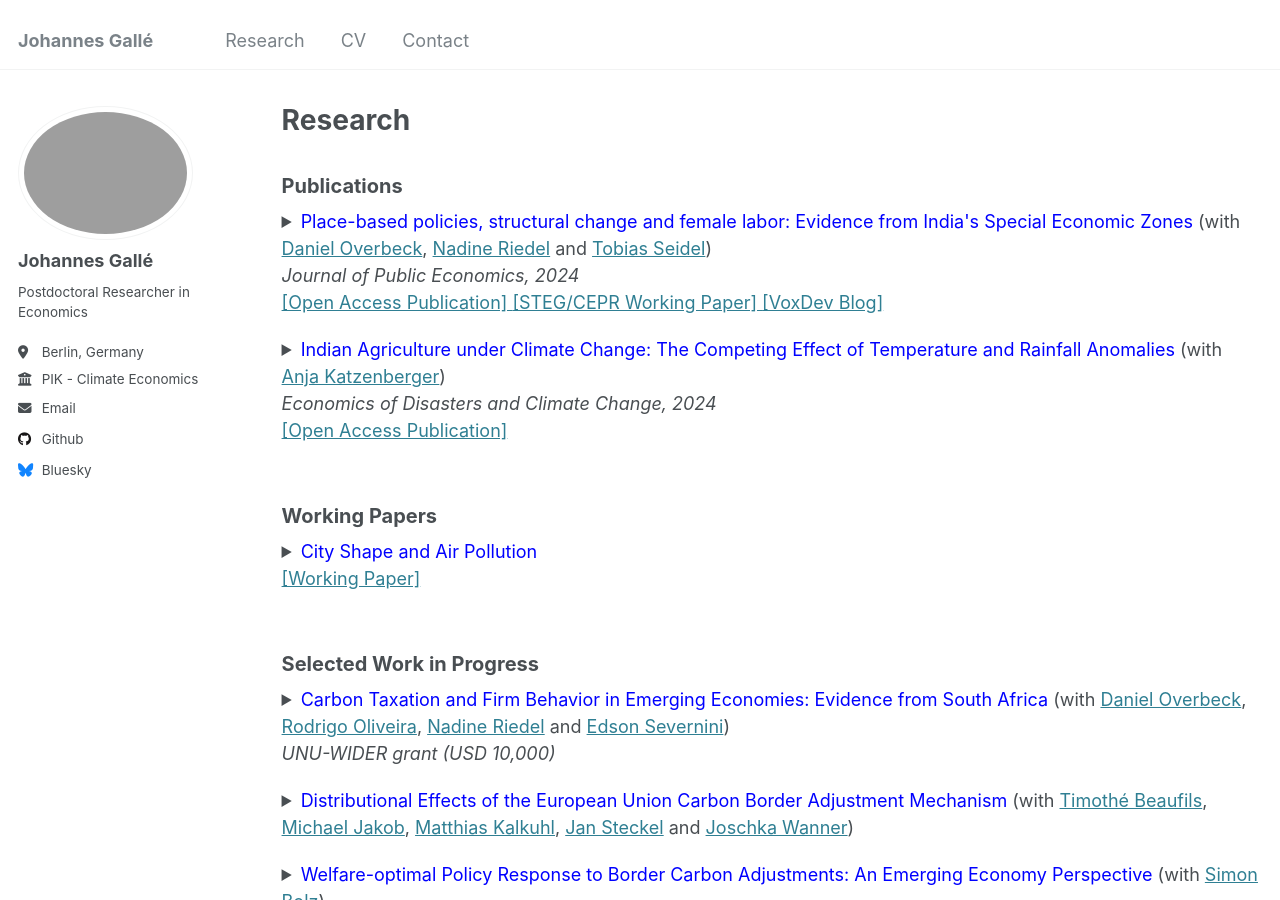
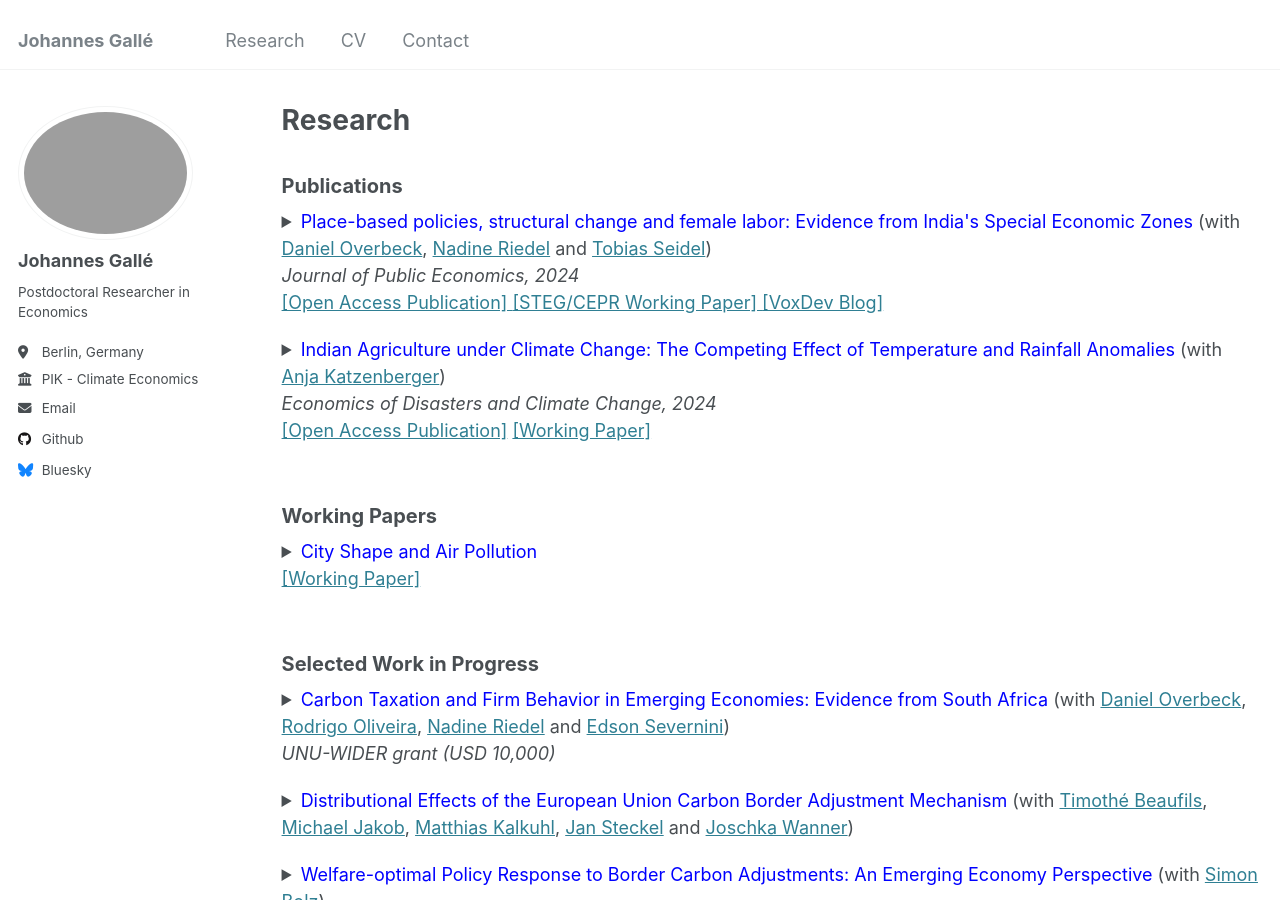
Before and after one commit to johannesgalle/johannesgalle.github.io, a Jekyll site: the page built from _pages/research.html, in a window 1280 px wide and 900 px high. Built offline with Jekyll 4.4.1, drawn with Linux system fonts in a browser that asks for light colours.

Commit message:
Update research.html

```diff
--- a/_pages/research.html
+++ b/_pages/research.html
@@ -47,6 +47,7 @@ different industry denominations.</p>
 
 </details>
   <a href="https://link.springer.com/article/10.1007/s41885-024-00154-4" target="_blank">[Open Access Publication]</a>
+<a href="https://www.rwi-essen.de/en/publications/scientific/ruhr-economic-papers/detail/indian-agriculture-under-climate-change-the-competing-230301" target="_blank">[Working Paper]</a>
 <div style="height: 20px;"></div>
 
 <h2 style="font-size: 20px;">Working Papers</h2>
```
